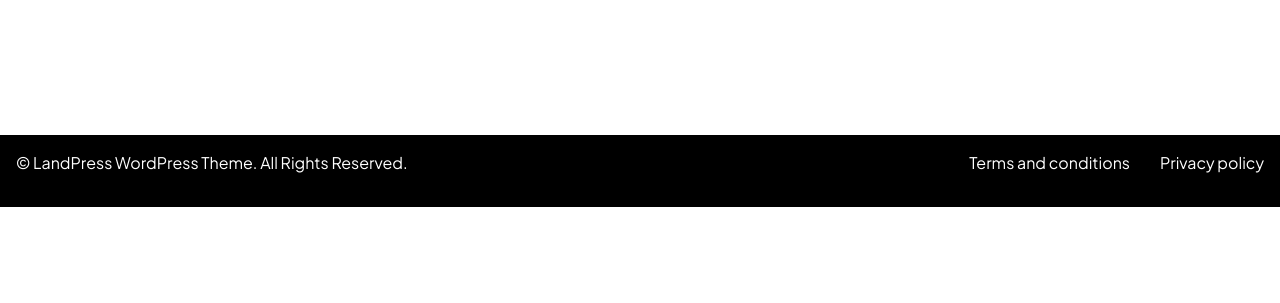
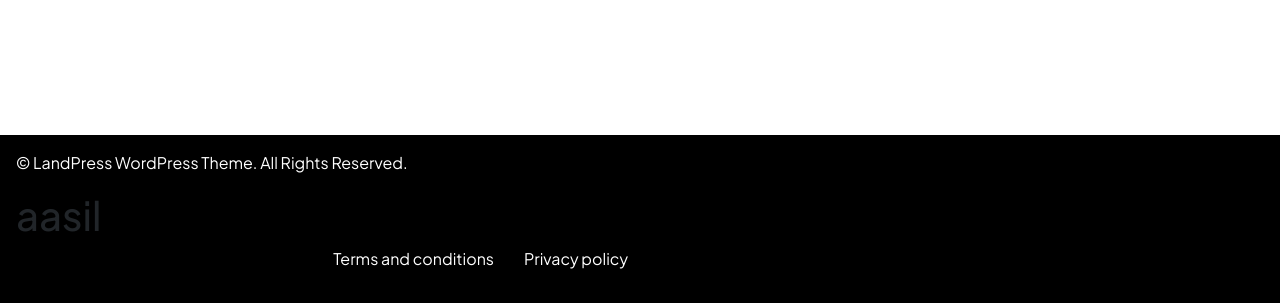
Before and after one commit to Aasil-hash-agile/landpress_website, a website: page src/pricing.html in a window 1280 px wide. Shown: the part 2611-2914 px from the top of the page. Before the commit the page ends 2818 px from the top, so only its background shows below. Drawn offline with nearby package versions, Linux system fonts and the light colour scheme.

Commit message:
added h1 in pricing

```diff
--- a/src/pricing.html
+++ b/src/pricing.html
@@ -350,6 +350,9 @@
       <div class="col col-lg-6 ">
         <p class="text-white">© LandPress WordPress Theme. All Rights Reserved.</p>
       </div>
+      <div>
+        <h1>aasil</h1>
+      </div>
 
       <div class="col col-lg-6">
         <div class="prrivacy d-flex ps-5 ms-5">
```
